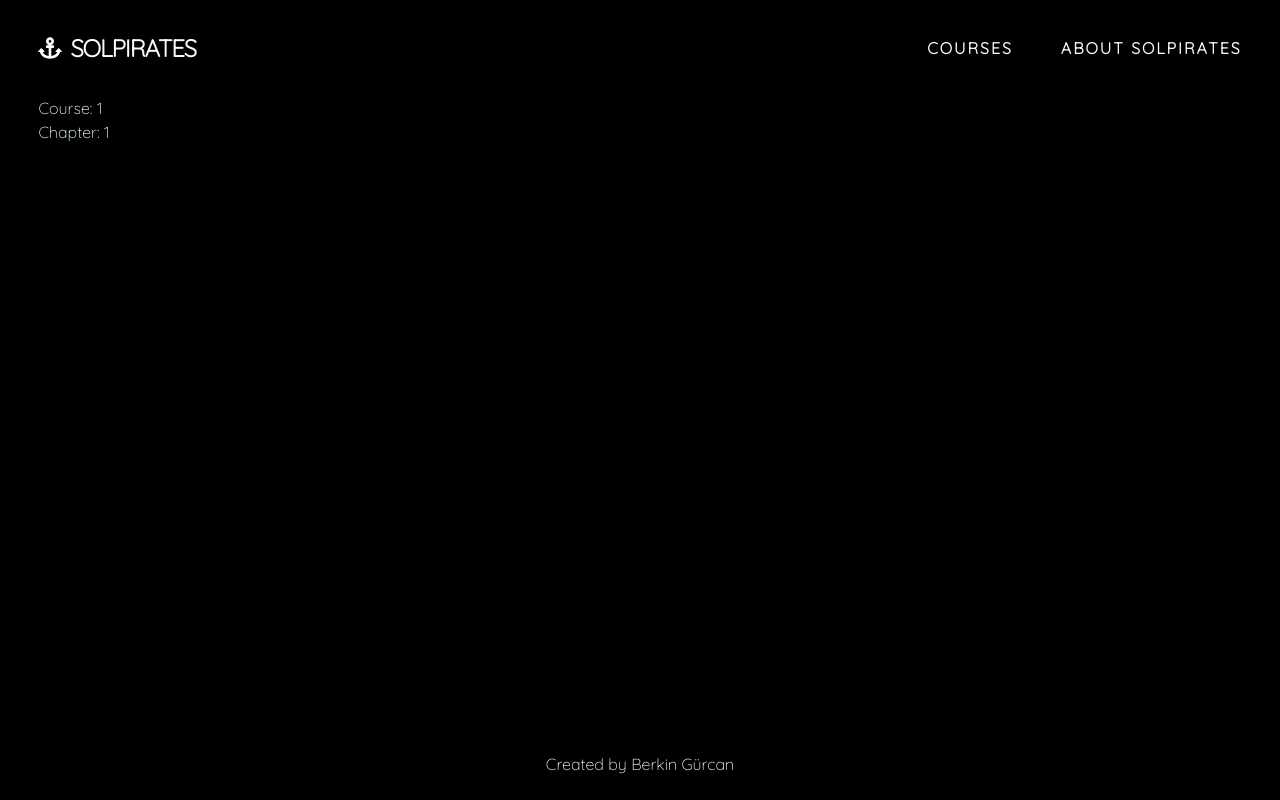
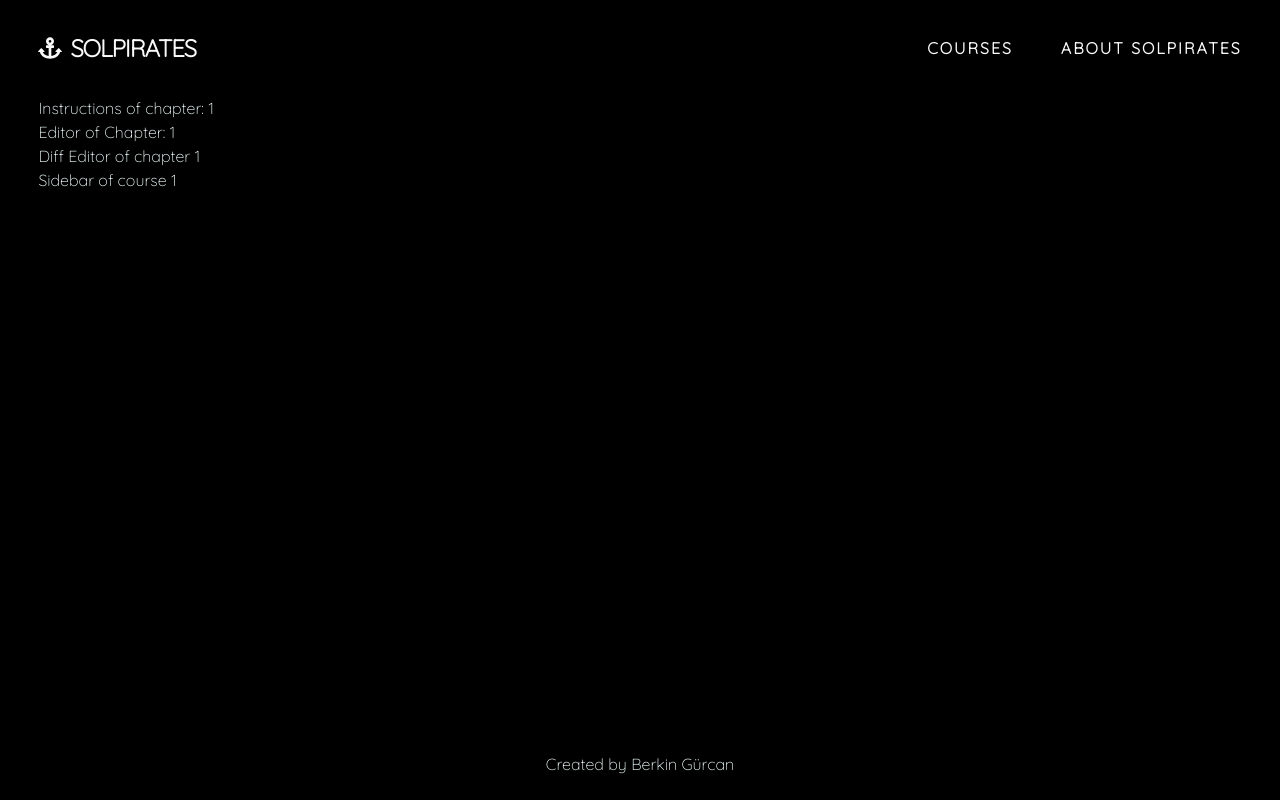
Before and after one commit to berkingurcan/crypto-corsairs.io, a Next.js app in the folder frontend/: page /course/1/1 in a window 1280 px wide. Built offline with nearby package versions, Linux system fonts and the light colour scheme.

Commit message:
Component and container imports works with params

```diff
--- a/frontend/app/course/[course_id]/(chapter)/[chapter]/page.tsx
+++ b/frontend/app/course/[course_id]/(chapter)/[chapter]/page.tsx
@@ -1,9 +1,13 @@
-export default function ChapterPage({params}: any) {
-    return (
-        <div>
-            Course: {params.course_id}
-            <br />
-            Chapter: {params.chapter}
-        </div>
-    );
+import React from 'react';
+import Chapter from '@/containers/chapter';
+
+function ChapterPage({params}: any) {
+  console.log(params)
+  return (
+    <div>
+      <Chapter course_id={params.course_id} chapter_id={params.chapter} />
+    </div>
+  );
 }
+
+export default ChapterPage;
--- a/frontend/components/diff-editor/index.tsx
+++ b/frontend/components/diff-editor/index.tsx
@@ -0,0 +1,11 @@
+import React from 'react'
+
+function DiffEditor({chapter_id}: any) {
+  return (
+    <div>
+      Diff Editor of chapter {chapter_id}
+    </div>
+  )
+}
+
+export default DiffEditor
--- a/frontend/components/editor/index.tsx
+++ b/frontend/components/editor/index.tsx
@@ -0,0 +1,11 @@
+import React from 'react';
+
+function Editor({chapter_id}: any) {
+  return (
+    <div>
+      Editor of Chapter: {chapter_id}
+    </div>
+  );
+}
+
+export default Editor;
--- a/frontend/components/instructions/index.tsx
+++ b/frontend/components/instructions/index.tsx
@@ -0,0 +1,11 @@
+import React from 'react'
+
+function Instructions({chapter_id}: any) {
+  return (
+    <div>
+      Instructions of chapter: {chapter_id}
+    </div>
+  )
+}
+
+export default Instructions
--- a/frontend/components/sidebar/index.tsx
+++ b/frontend/components/sidebar/index.tsx
@@ -0,0 +1,11 @@
+import React from 'react';
+
+function Sidebar({course_id}: any) {
+  return (
+    <div>
+      Sidebar of course {course_id}
+    </div>
+  );
+}
+
+export default Sidebar;
--- a/frontend/containers/chapter/index.tsx
+++ b/frontend/containers/chapter/index.tsx
@@ -0,0 +1,19 @@
+import React from 'react'
+import Instructions from '@/components/instructions';
+import Editor from '@/components/editor';
+import DiffEditor from '@/components/diff-editor';
+import Sidebar from '@/components/sidebar';
+
+function Chapter({course_id, chapter_id}: any) {
+  console.log(course_id, chapter_id)
+  return (
+    <div>
+        <Instructions chapter_id={chapter_id} />
+        <Editor chapter_id={chapter_id}/>
+        <DiffEditor chapter_id={chapter_id}/>
+        <Sidebar course_id={course_id} chapter_id={chapter_id}/>
+    </div>
+  )
+}
+
+export default Chapter
```
